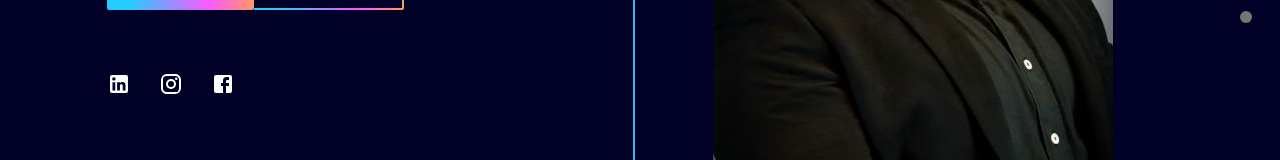
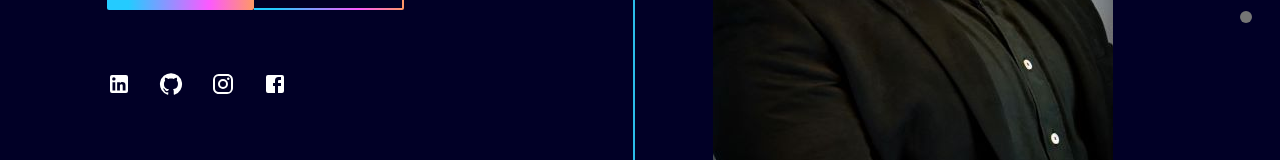
Before and after one commit to jakeisaacs/jakeisaacs.github.io, a React (Create React App) app: page / in a window 1280 px wide. Shown: the part 493-653 px from the top of the page. Built offline with nearby package versions, Linux system fonts and the light colour scheme.

Commit message:
Added Github Icon

```diff
--- a/src/components/SocialMediaIcons.jsx
+++ b/src/components/SocialMediaIcons.jsx
@@ -1,4 +1,5 @@
 import LinkedInIcon from '@mui/icons-material/LinkedIn';
+import GitHubIcon from '@mui/icons-material/GitHub';
 import InstagramIcon from '@mui/icons-material/Instagram';
 import FacebookIcon from '@mui/icons-material/Facebook';
 
@@ -14,6 +15,14 @@ const SocialMediaIcons = () => {
                 rel="noreferrer"
             >
                 <LinkedInIcon alt="linkedin-link" />
+            </a>
+            <a
+                className="hover:opacity-50 transition duration-500"
+                href="https://github.com/jakeisaacs"
+                target="_blank"
+                rel="noreferrer"
+            >
+                <GitHubIcon alt="github-link" />
             </a>
             <a
                 className="hover:opacity-50 transition duration-500"
```
